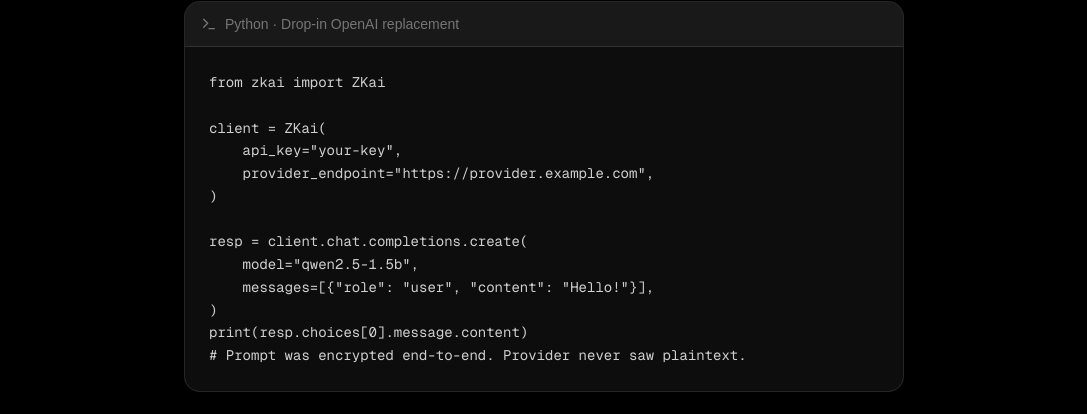
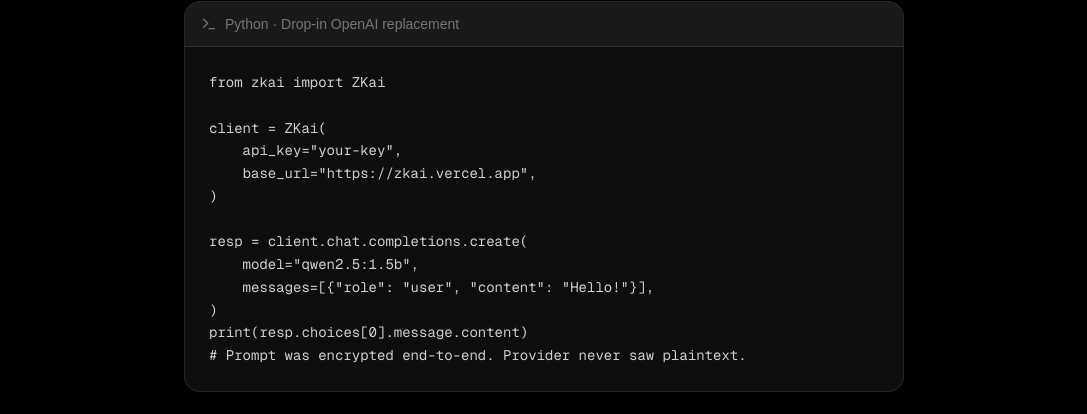
Before and after one commit to Eshan276/zkai, a Next.js app in the folder frontend/: page / in a window 1280 px wide. Shown: the part 638-1052 px from the top of the page, without its empty margins (96-1183 px from the left). Built offline with nearby package versions, Linux system fonts and the light colour scheme; no server answers.

Commit message:
fix: update API endpoint references to use base_url for consistency

```diff
--- a/frontend/app/dashboard/page.tsx
+++ b/frontend/app/dashboard/page.tsx
@@ -530,7 +530,7 @@
               {/* Quick-use snippet */}
               <div className="mt-4 bg-black/40 border border-white/5 rounded-xl p-3">
                 <div className="text-xs text-white/20 mb-2">Quick start</div>
-                <pre className="text-xs text-white/50 overflow-x-auto"><code>{`ZKai(api_key="…", provider_endpoint="${p.endpoint}")`}</code></pre>
+                <pre className="text-xs text-white/50 overflow-x-auto"><code>{`ZKai(api_key="…", base_url="https://zkai.vercel.app")`}</code></pre>
               </div>
             </div>
           ))}
@@ -708,11 +708,11 @@
 
 client = ZKai(
     api_key="${activeKeys[0]?.key ?? '<your-key>'}",
-    provider_endpoint="https://provider.example.com",
+    base_url="https://zkai.vercel.app",
 )
 
 resp = client.chat.completions.create(
-    model="qwen2.5-1.5b",
+    model="qwen2.5:1.5b",
     messages=[{"role": "user", "content": "Hello!"}],
 )
 print(resp.choices[0].message.content)`}</code></pre>
--- a/frontend/app/page.tsx
+++ b/frontend/app/page.tsx
@@ -74,11 +74,11 @@
 
 client = ZKai(
     api_key="your-key",
-    provider_endpoint="https://provider.example.com",
+    base_url="https://zkai.vercel.app",
 )
 
 resp = client.chat.completions.create(
-    model="qwen2.5-1.5b",
+    model="qwen2.5:1.5b",
     messages=[{"role": "user", "content": "Hello!"}],
 )
 print(resp.choices[0].message.content)
```
Also changed, not shown: 1 other file (tests, documents, lock files or other folders).
